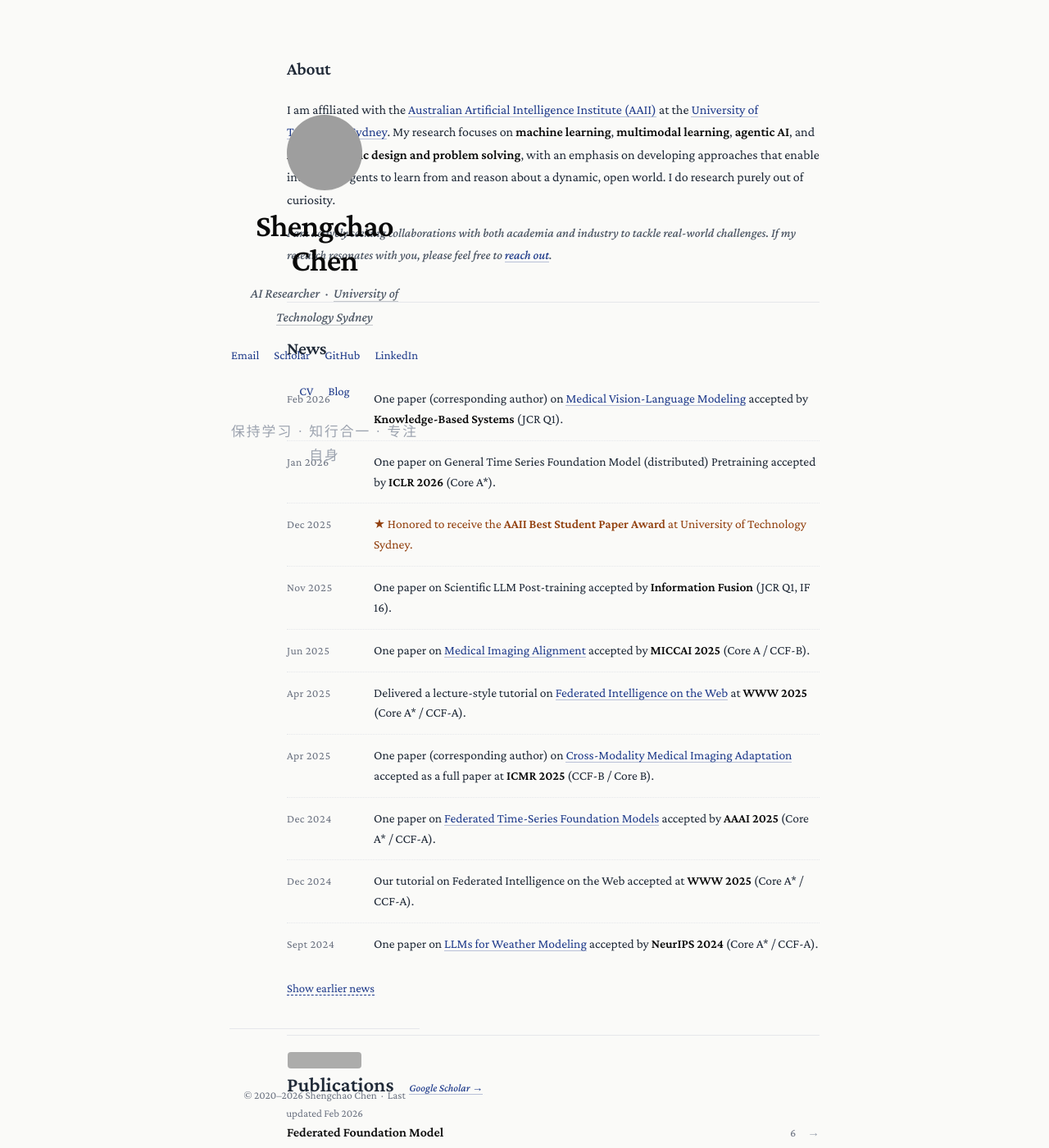
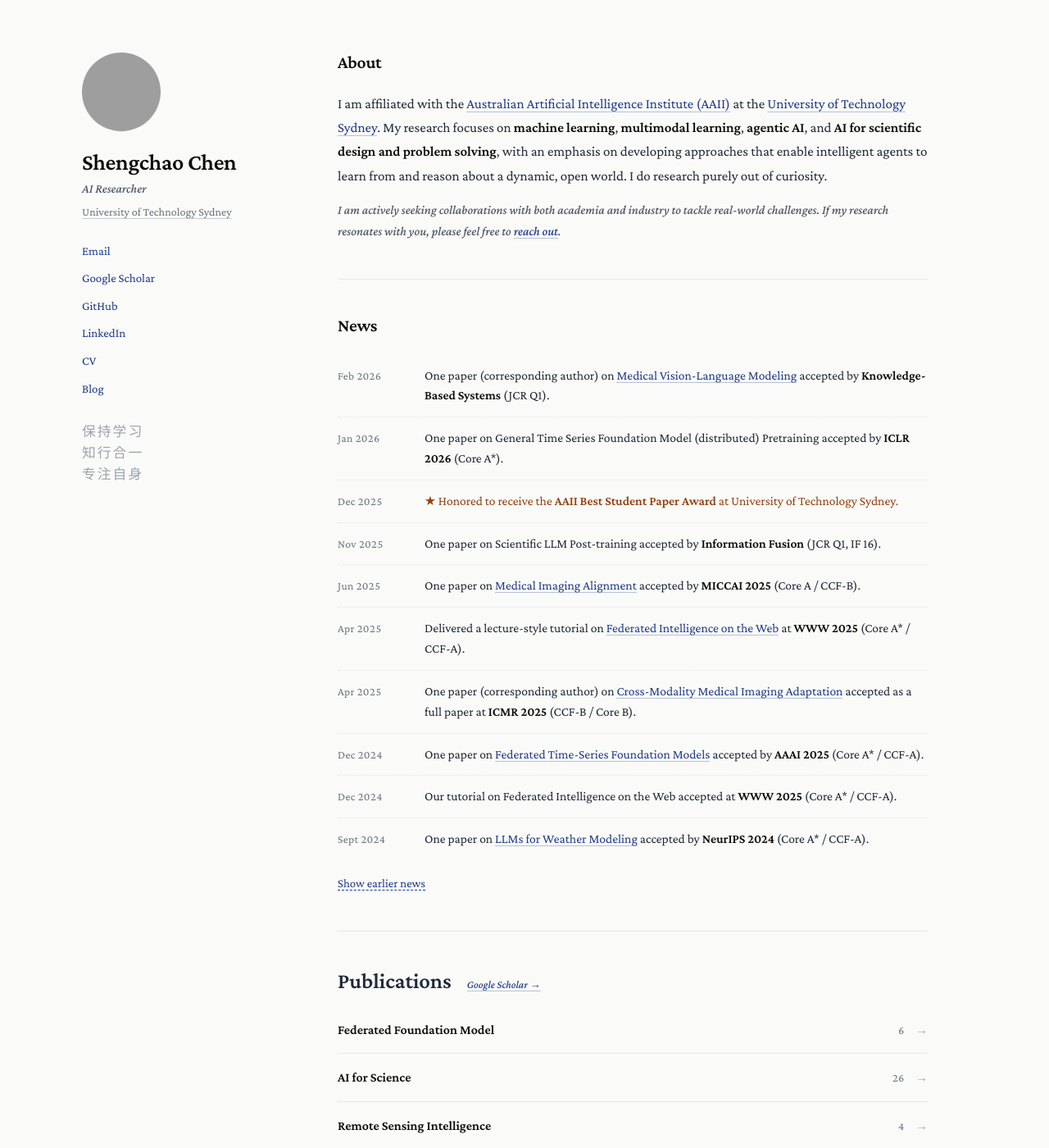
Before and after one commit to shengchaochen82/shengchaochen82.github.io, a Jekyll site: the page built from index.md, in a window 1280 px wide and 1400 px high. Shown: the whole window at 82% size. Built offline with Jekyll 4.4.1, drawn with Linux system fonts in a browser that asks for light colours; some web fonts are replaced; a style sheet for code colours, icons or effects is not loaded; grey boxes are pictures that could not be loaded.

Commit message:
Fix: sticky sidebar layout + fix theme-conflict overlap
Root cause: the minimal-light theme's CSS targets bare <header>,
<section>, <footer> tags with position:fixed / float / hard-coded
widths, which were leaking onto every section on the page and
causing the avatar, name, links, motto, and news to overlap.

- Layout switched to 2-column grid: sticky 240px sidebar (avatar,
  name, AI Researcher, UTS, Email/Scholar/GitHub/LinkedIn/CV/Blog,
  Chinese motto) on the left; flowing content on the right.
- Bottom bar (flag counter + copyright) lives below the grid as a
  full-width <div class="page-bottom">, so it ends up at the very
  bottom of the page as requested.
- Replaced <section class="ed-section"> with <div class="ed-section">
  across includes and index.md, and the <header> inside the
  publications/services slide-out panels with <div>, so theme
  bare-tag rules no longer hit them. Added explicit
  width/float/position resets on .ed-section and .page-content as
  belt + braces.
- Mobile (<=880px): sidebar collapses to top, centered, links go
  inline-wrap; flag counter stays at the bottom.

Co-Authored-By: Claude Sonnet 4.6 <noreply@anthropic.com>

```diff
--- a/_includes/about_research.html
+++ b/_includes/about_research.html
@@ -1,8 +1,8 @@
-<section class="ed-section">
+<div class="ed-section">
   <h2>About</h2>
   <p>I am affiliated with the <a href="https://www.uts.edu.au/research/australian-artificial-intelligence-institute" target="_blank">Australian Artificial Intelligence Institute (AAII)</a> at the <a href="https://www.uts.edu.au/" target="_blank">University of Technology Sydney</a>. My research focuses on <em>machine learning</em>, <em>multimodal learning</em>, <em>agentic AI</em>, and <em>AI for scientific design and problem solving</em>, with an emphasis on developing approaches that enable intelligent agents to learn from and reason about a dynamic, open world. I do research purely out of curiosity.</p>
   <p class="ed-collab">I am actively seeking collaborations with both academia and industry to tackle real-world challenges. If my research resonates with you, please feel free to <a href="mailto:shengchao.chen.uts@gmail.com">reach out</a>.</p>
-</section>
+</div>
 
 <style>
   .ed-collab {
--- a/_includes/categorized_publications.html
+++ b/_includes/categorized_publications.html
@@ -1,4 +1,4 @@
-<section id="publications-wrapper" class="ed-section ed-publications">
+<div id="publications-wrapper" class="ed-section ed-publications">
   <div id="publications-main">
     <h2>
       Publications
@@ -21,17 +21,17 @@
   </div>
 
   <aside id="category-panel" class="ed-pub-panel" aria-hidden="true">
-    <header class="ed-pub-panel-head">
+    <div class="ed-pub-panel-head">
       <button type="button" class="ed-pub-panel-back" id="panel-back-btn">← Back</button>
       <span class="ed-pub-panel-title" id="panel-title-text"></span>
       <span class="ed-pub-panel-count"><span id="panel-count-num">0</span> papers</span>
-    </header>
+    </div>
     <div class="ed-pub-panel-body">
       <p class="ed-pub-panel-desc" id="panel-description"></p>
       <div id="papers-list" class="ed-pub-papers"></div>
     </div>
   </aside>
-</section>
+</div>
 
 <script>
 window.papersData = {
--- a/_includes/news.html
+++ b/_includes/news.html
@@ -1,4 +1,4 @@
-<section class="ed-section ed-news">
+<div class="ed-section ed-news">
   <h2>News</h2>
 
   <ul class="ed-news-list">
@@ -88,7 +88,7 @@
       <span class="ed-news-text">One paper (internship) on <a href="https://ieeexplore.ieee.org/document/10050021" target="_blank">GANs on Radar Images</a> accepted by <strong>IEEE TGRS</strong> (JCR Q1).</span>
     </li>
   </ul>
-</section>
+</div>
 
 <style>
   .ed-news-list {
--- a/_includes/services_panel.html
+++ b/_includes/services_panel.html
@@ -1,4 +1,4 @@
-<section id="services-wrapper" class="ed-section ed-services">
+<div id="services-wrapper" class="ed-section ed-services">
   <div id="services-main">
     <h2>Academic Services</h2>
 
@@ -22,17 +22,17 @@
   </div>
 
   <aside id="services-panel" class="ed-pub-panel" aria-hidden="true">
-    <header class="ed-pub-panel-head">
+    <div class="ed-pub-panel-head">
       <button type="button" class="ed-pub-panel-back" id="services-back-btn">← Back</button>
       <span class="ed-pub-panel-title" id="services-panel-title-text"></span>
       <span class="ed-pub-panel-count"><span id="services-panel-count-num">0</span> venues</span>
-    </header>
+    </div>
     <div class="ed-pub-panel-body">
       <p class="ed-pub-panel-desc" id="services-panel-description"></p>
       <ul class="ed-venues-list" id="services-venues-list"></ul>
     </div>
   </aside>
-</section>
+</div>
 
 <script>
 window.servicesData = {
--- a/_layouts/homepage.html
+++ b/_layouts/homepage.html
@@ -272,41 +272,47 @@
     {% assign email_clean = site.email | replace: ' (AT) ', '@' | replace: '(AT)', '@' %}
 
     <div class="page">
-      <header class="page-header">
+      <aside class="page-sidebar">
         {% if site.avatar %}
         <img class="page-avatar" src="{{ site.avatar }}" alt="{{ site.title }}" />
         {% endif %}
         <h1 class="page-name">{{ site.title }}</h1>
-        <p class="page-subtitle">AI Researcher &nbsp;·&nbsp; <a href="{{ site.affiliation_link }}" class="page-affil">{{ site.affiliation }}</a></p>
+        <p class="page-subtitle">AI Researcher</p>
+        <p class="page-affil"><a href="{{ site.affiliation_link }}">{{ site.affiliation }}</a></p>
         <nav class="page-links" aria-label="Profile links">
           {% if site.email %}<a href="mailto:{{ email_clean }}">Email</a>{% endif %}
-          {% if site.google_scholar %}<a href="{{ site.google_scholar }}">Scholar</a>{% endif %}
+          {% if site.google_scholar %}<a href="{{ site.google_scholar }}">Google Scholar</a>{% endif %}
           {% if site.github_link %}<a href="{{ site.github_link }}">GitHub</a>{% endif %}
           {% if site.linkedin %}<a href="{{ site.linkedin }}">LinkedIn</a>{% endif %}
           {% if site.cv_link %}<a href="{{ site.cv_link }}">CV</a>{% endif %}
           {% if site.blog_link %}<a href="{{ site.blog_link | relative_url }}">Blog</a>{% endif %}
         </nav>
-        <p class="page-motto">保持学习 · 知行合一 · 专注自身</p>
-      </header>
+        <p class="page-motto">保持学习<br>知行合一<br>专注自身</p>
+      </aside>
 
-      <main class="page-main">
+      <main class="page-content">
         {{ content }}
       </main>
+    </div>
 
-      {% if site.enable_footnote %}
-      <footer class="page-footer">
+    {% if site.enable_footnote %}
+    <div class="page-bottom">
+      <div class="page-bottom-inner">
         <div class="footer-stats">
           <a href="https://info.flagcounter.com/skLf" aria-label="Visitor statistics">
             <img src="https://s11.flagcounter.com/count2/skLf/bg_FFFFFF/txt_000000/border_CCCCCC/columns_3/maxflags_12/viewers_0/labels_1/pageviews_1/flags_0/percent_0/" alt="Flag Counter" />
           </a>
         </div>
-        <p>© 2020–2026 Shengchao Chen &nbsp;·&nbsp; Last updated Feb 2026</p>
-      </footer>
-      {% endif %}
+        <p class="footer-copy">© 2020–2026 Shengchao Chen &nbsp;·&nbsp; Last updated Feb 2026</p>
+      </div>
     </div>
+    {% endif %}
 
     <style>
-      /* === Editorial Minimal Theme === */
+      /* ===========================
+         Editorial Minimal Theme
+         (overrides minimal-light theme bare-tag selectors)
+         =========================== */
       html, body {
         overflow-x: hidden;
         min-height: 100vh;
@@ -323,67 +329,87 @@
         -moz-osx-font-smoothing: grayscale;
       }
 
+      /* ─── Page grid ─── */
       .page {
-        max-width: 720px;
+        max-width: 1080px;
         margin: 0 auto;
-        padding: 72px 28px 80px;
+        padding: 64px 36px 32px;
+        display: grid;
+        grid-template-columns: 240px 1fr;
+        gap: 72px;
+        align-items: start;
       }
 
-      @media (max-width: 720px) {
-        .page { padding: 44px 22px 60px; }
-      }
-
-      /* ─── Header ─── */
-      .page-header {
-        text-align: center;
-        margin-bottom: 60px;
+      /* ─── Sidebar (sticky) ─── */
+      .page-sidebar {
+        position: sticky;
+        top: 48px;
+        align-self: start;
+        width: auto;
+        max-width: 240px;
+        float: none;
+        padding: 0;
+        text-align: left;
       }
 
       .page-avatar {
-        width: 92px;
-        height: 92px;
+        width: 96px;
+        height: 96px;
         border-radius: 50%;
         object-fit: cover;
-        margin: 0 auto 22px;
         display: block;
+        margin: 0 0 22px;
         box-shadow: 0 1px 0 rgba(0, 0, 0, 0.04);
+        padding: 0;
       }
 
       .page-name {
-        font-size: 2.4rem;
+        font-size: 1.75rem;
         font-weight: 700;
-        margin: 0 0 6px;
-        letter-spacing: -0.018em;
-        line-height: 1.1;
+        margin: 0 0 4px;
+        line-height: 1.12;
+        letter-spacing: -0.012em;
         color: #0a0a0a;
       }
 
       .page-subtitle {
-        font-size: 1.02rem;
+        font-size: 0.95rem;
+        font-style: italic;
         color: #4b5563;
-        margin: 0 0 20px;
-        font-style: italic;
+        margin: 0 0 2px;
       }
 
-      .page-subtitle .page-affil {
+      .page-affil {
+        font-size: 0.88rem;
+        color: #6b7280;
+        margin: 0 0 24px;
+      }
+
+      .page-affil a {
         color: inherit;
-        border-bottom: 1px solid rgba(75, 85, 99, 0.3);
+        text-decoration: none;
+        border-bottom: 1px solid rgba(107, 114, 128, 0.35);
+        transition: border-color 0.2s;
+      }
+
+      .page-affil a:hover {
+        border-bottom-color: #0a0a0a;
       }
 
       .page-links {
         display: flex;
-        flex-wrap: wrap;
-        gap: 18px;
-        justify-content: center;
-        margin-bottom: 22px;
-        font-size: 0.92rem;
+        flex-direction: column;
+        align-items: flex-start;
+        gap: 7px;
+        margin: 0 0 26px;
+        font-size: 0.93rem;
       }
 
       .page-links a {
         color: #1e3a8a;
         text-decoration: none;
         border-bottom: 1px solid transparent;
-        transition: border-color 0.2s, color 0.2s;
+        transition: border-color 0.2s;
       }
 
       .page-links a:hover {
@@ -395,16 +421,36 @@
         font-size: 1.05rem;
         color: #9ca3af;
         margin: 0;
+        line-height: 1.55;
         letter-spacing: 0.12em;
       }
 
-      /* ─── Main ─── */
-      .page-main {
-        font-size: 1rem;
+      /* ─── Content column ─── */
+      .page-content {
+        min-width: 0;
+        width: auto;
+        max-width: 720px;
+        float: none;
+        padding: 0;
       }
 
-      /* ─── Editorial Section base — used by all includes ─── */
+      .page-content h2,
+      .page-content h3,
+      .page-content h4 {
+        color: inherit;
+        font-weight: 700;
+      }
+
+      .page-content strong {
+        color: #0a0a0a;
+        font-weight: 700;
+      }
+
+      /* ─── Editorial section base ─── */
       .ed-section {
+        width: auto;
+        float: none;
+        position: static;
         margin: 0;
         padding: 44px 0;
         border-top: 1px solid #e5e7eb;
@@ -441,49 +487,97 @@
 
       .ed-section p:last-child { margin-bottom: 0; }
 
-      /* Reset minimal-light theme overrides */
-      .page-main h2,
-      .page-main h3,
-      .page-main h4 {
-        color: inherit;
-        font-weight: 700;
+      /* Reset any leaked <header> styles inside content (e.g. panel head) */
+      .page-content header,
+      .ed-pub-panel header,
+      .ed-pub-panel-head {
+        position: static;
+        width: auto;
+        float: none;
+        padding-top: 0;
       }
 
-      .page-main strong {
-        color: #0a0a0a;
-        font-weight: 700;
+      /* ─── Bottom bar (full width, at the very end of page) ─── */
+      .page-bottom {
+        border-top: 1px solid #e5e7eb;
+        margin-top: 60px;
+        padding: 36px 24px 56px;
+        text-align: center;
       }
 
-      /* ─── Footer ─── */
-      .page-footer {
-        margin-top: 64px;
-        padding-top: 28px;
-        border-top: 1px solid #e5e7eb;
-        text-align: center;
-        font-size: 0.82rem;
-        color: #6b7280;
+      .page-bottom-inner {
+        max-width: 1080px;
+        margin: 0 auto;
       }
 
-      .page-footer p {
-        margin: 14px 0 0;
+      .footer-stats {
+        margin-bottom: 16px;
       }
 
       .footer-stats img {
-        max-width: 180px;
+        max-width: 220px;
         height: auto;
         opacity: 0.85;
         border-radius: 4px;
       }
 
-      /* ─── Dark Mode ─── */
+      .footer-copy {
+        margin: 0;
+        font-size: 0.82rem;
+        color: #6b7280;
+      }
+
+      /* ─── Mobile / Tablet (stack sidebar above content) ─── */
+      @media (max-width: 880px) {
+        .page {
+          grid-template-columns: 1fr;
+          gap: 36px;
+          padding: 44px 22px 24px;
+        }
+
+        .page-sidebar {
+          position: static;
+          max-width: none;
+          text-align: center;
+        }
+
+        .page-avatar {
+          margin: 0 auto 18px;
+        }
+
+        .page-affil {
+          margin-bottom: 16px;
+        }
+
+        .page-links {
+          flex-direction: row;
+          flex-wrap: wrap;
+          justify-content: center;
+          gap: 16px;
+          margin-bottom: 20px;
+        }
+
+        .page-motto {
+          text-align: center;
+        }
+
+        .page-content {
+          max-width: none;
+        }
+
+        .page-bottom {
+          padding: 28px 22px 44px;
+        }
+      }
+
+      /* ─── Dark mode ─── */
       @media (prefers-color-scheme: dark) {
-        body {
-          background: #0f0f0e;
-          color: #d4d4d4;
-        }
+        body { background: #0f0f0e; color: #d4d4d4; }
         .page-name { color: #fafafa; }
         .page-subtitle { color: #9ca3af; }
-        .page-subtitle .page-affil { border-bottom-color: rgba(156, 163, 175, 0.35); }
+        .page-affil { color: #9ca3af; }
+        .page-affil a { border-bottom-color: rgba(156, 163, 175, 0.35); }
+        .page-affil a:hover { border-bottom-color: #fafafa; }
         .page-links a { color: #93c5fd; }
         .page-links a:hover { border-bottom-color: #93c5fd; }
         .page-motto { color: #6b7280; }
@@ -491,12 +585,12 @@
         .ed-section > h2 { color: #fafafa; }
         .ed-section a { color: #93c5fd; border-bottom-color: rgba(147, 197, 253, 0.35); }
         .ed-section a:hover { border-bottom-color: #93c5fd; }
-        .page-main strong { color: #fafafa; }
-        .page-footer { border-top-color: #292929; color: #9ca3af; }
+        .page-content strong { color: #fafafa; }
+        .page-bottom { border-top-color: #292929; }
+        .footer-copy { color: #9ca3af; }
         .footer-stats img { filter: brightness(0.85); }
       }
 
-      /* Suppress reduce-motion oddities */
       @media (prefers-reduced-motion: reduce) {
         *, *::before, *::after {
           animation-duration: 0.01ms !important;
--- a/index.md
+++ b/index.md
@@ -8,7 +8,7 @@ layout: homepage
 
 {% include_relative _includes/categorized_publications.html %}
 
-<section class="ed-section">
+<div class="ed-section">
   <h2>Honors &amp; Awards</h2>
   <ul class="ed-honors">
     <li><strong>AAII Best Student Paper Award</strong> &nbsp;·&nbsp; University of Technology Sydney</li>
@@ -18,9 +18,9 @@ layout: homepage
     <li>Outstanding Graduate Student</li>
     <li>Outstanding Graduates</li>
   </ul>
-</section>
+</div>
 
-<section class="ed-section">
+<div class="ed-section">
   <h2>Experience</h2>
   <ul class="ed-experience">
     <li>
@@ -32,9 +32,9 @@ layout: homepage
       </span>
     </li>
   </ul>
-</section>
+</div>
 
-<section class="ed-section">
+<div class="ed-section">
   <h2>Talks</h2>
   <ul class="ed-talks">
     <li>
@@ -59,7 +59,7 @@ layout: homepage
       </span>
     </li>
   </ul>
-</section>
+</div>
 
 {% include_relative _includes/services_panel.html %}
 
```
